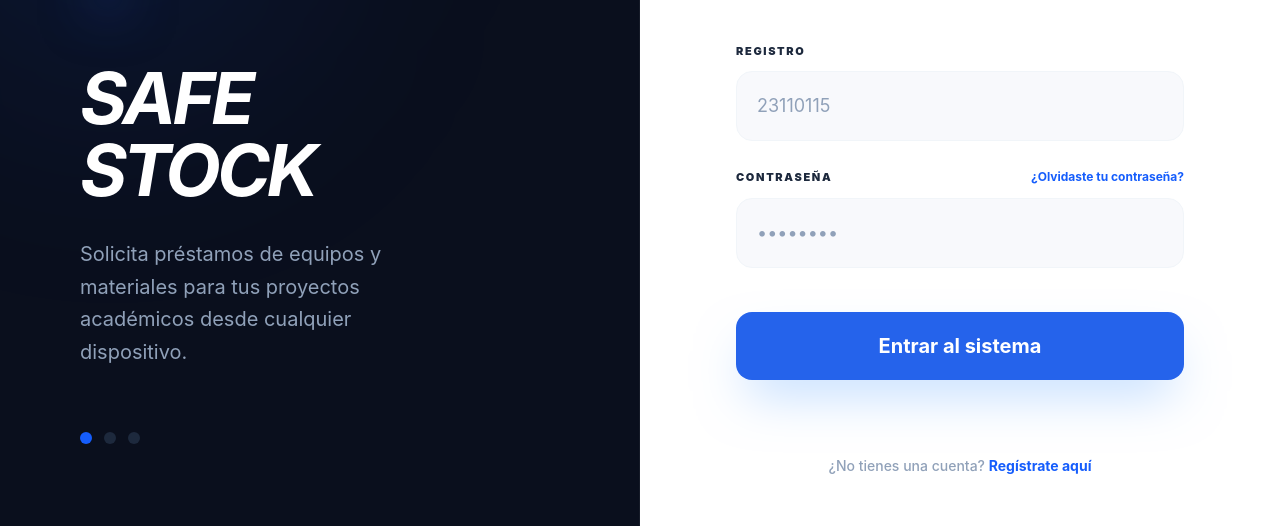
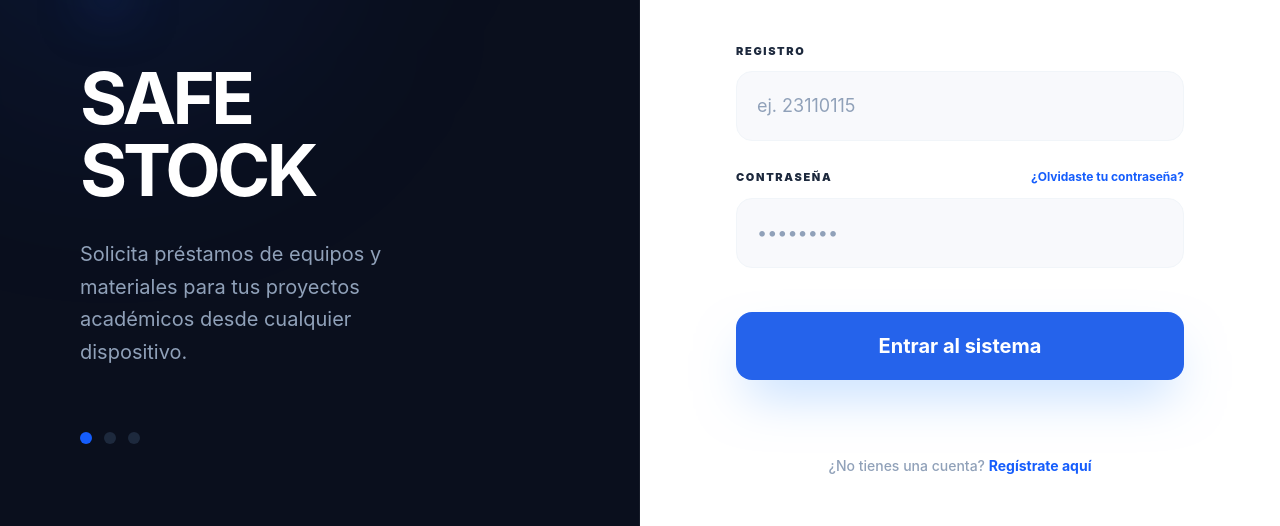
Before and after one commit to Gabbisita/Titulacion_Prueba, a React (Vite) app in the folder frontend/: page / in a window 1280 px wide. Shown: the part 207-733 px from the top of the page. Built offline with nearby package versions, Linux system fonts and the light colour scheme; no server answers.

Commit message:
Mejorar manejo de errores en el formulario de inicio de sesión.

```diff
--- a/frontend/src/pages/Login.jsx
+++ b/frontend/src/pages/Login.jsx
@@ -1,54 +1,60 @@
 import { useState } from 'react';
 import { useNavigate } from 'react-router-dom';
-import { loginUser } from '../services/authService'; // Importamos el servicio
+import { loginUser } from '../services/authService';
 
 const Login = () => {
   const navigate = useNavigate();
   const [email, setEmail] = useState('');
   const [registro, setRegistro] = useState('');
   const [loading, setLoading] = useState(false);
+  const [errorMessage, setErrorMessage] = useState('');
 
   const handleLogin = async (e) => {
     e.preventDefault();
     setLoading(true);
+    setErrorMessage('');
 
     try {
       const data = await loginUser(email, registro);
 
       if (data.status === "Success" || data.user) {
-        navigate('/inicio')
-      }else{
-        alert("No se encontró el usuario");
-        setLoading(false);
+        navigate('/inicio');
+      } else {
+        setErrorMessage("La información es incorrecta. Por favor, verifica tus datos.");
+        setEmail('');
+        setRegistro('');
       }
     } catch (mensajeError) {
-      alert(mensajeError); // Muestra el error que viene desde el servicio
+      setErrorMessage(mensajeError || "Error de conexión. Intenta más tarde.");
+      setEmail('');
+      setRegistro('');
+    } finally {
+      setLoading(false);
     }
-
   };
 
   return (
-    <div className="flex h-screen w-full bg-[#0a0f1d] overflow-hidden font-sans text-white">
+    <div className="flex h-screen w-full bg-[#0a0f1d] overflow-hidden font-sans text-white text-left">
 
-      {/* Branding */}
+      {/* Branding - Lado Izquierdo */}
       <div className="hidden md:flex w-1/2 bg-[#0a0f1d] p-20 flex-col justify-center relative border-r border-white/5">
         <div className="absolute w-96 h-96 bg-blue-600/10 rounded-full blur-[120px] -top-20 -left-20"></div>
 
         <div className="relative z-10">
-          <div className="flex items-center gap-4 mb-16">
+          <div className="flex items-center gap-4 mb-16 text-left">
             <div className="w-14 h-14 bg-[#2563eb] rounded-2xl flex items-center justify-center shadow-2xl shadow-blue-900/50">
               <span className="text-white font-black text-3xl">C</span>
             </div>
-            <div className="text-xs text-slate-400 font-bold uppercase tracking-[0.2em] leading-tight">
+            <div className="text-xs text-slate-400 font-bold uppercase tracking-[0.2em] leading-tight text-left">
               CETI División de Ingeniería<br/>Mecatrónica
             </div>
           </div>
 
-          <h1 className="text-7xl font-bold mb-8 tracking-tighter leading-none italic">
+          <h1 className="text-7xl font-bold mb-8 tracking-tighter leading-none text-left">
             SAFE<br/>STOCK
           </h1>
 
-          <p className="text-slate-400 text-xl max-w-sm leading-relaxed mb-16">
+          <p className="text-slate-400 text-xl max-w-sm leading-relaxed mb-16 text-left">
             Solicita préstamos de equipos y materiales para tus proyectos académicos desde cualquier dispositivo.
           </p>
 
@@ -60,32 +66,41 @@ const Login = () => {
         </div>
       </div>
 
-      {/* Formulario */}
-      <div className="w-full md:w-1/2 bg-white flex items-center justify-center p-12 lg:p-24">
+      {/* Formulario - Lado Derecho */}
+      <div className="w-full md:w-1/2 bg-white flex items-center justify-center p-12 lg:p-24 text-left">
         <div className="w-full max-w-md">
-          <div className="mb-12">
-            <h2 className="text-[#1a1f2e] text-4xl font-black mb-4 tracking-tight">Iniciar sesión</h2>
-            <p className="text-slate-500 text-lg">Bienvenido de nuevo, ingresa tus datos.</p>
+          <div className="mb-12 text-left">
+            <h2 className="text-[#1a1f2e] text-4xl font-black mb-4 tracking-tight text-left">Iniciar sesión</h2>
+            <p className="text-slate-500 text-lg text-left">Bienvenido de nuevo, ingresa tus datos.</p>
           </div>
 
           <form className="space-y-7" onSubmit={handleLogin}>
-            <div>
-              <label className="block text-[11px] font-black text-slate-800 uppercase tracking-[0.15em] mb-3">
+            {errorMessage && (
+              <div className="p-4 bg-red-50 border border-red-200 text-red-600 rounded-2xl text-sm font-bold animate-pulse text-center">
+                {errorMessage}
+              </div>
+            )}
+
+            <div className="text-left">
+              <label className="block text-[11px] font-black text-slate-800 uppercase tracking-[0.15em] mb-3 text-left">
                 Registro
               </label>
               <input
                 type="text"
                 required
-                placeholder="23110115"
+                placeholder="ej. 23110115"
                 value={email}
-                onChange={(e) => setEmail(e.target.value)}
-                className="w-full p-5 rounded-2xl bg-[#f8f9fc] border border-slate-100 text-slate-900 placeholder:text-slate-400 focus:ring-2 focus:ring-blue-500 focus:bg-white outline-none transition-all text-lg"
+                onChange={(e) => {
+                    setEmail(e.target.value);
+                    if(errorMessage) setErrorMessage('');
+                }}
+                className={`w-full p-5 rounded-2xl bg-[#f8f9fc] border ${errorMessage ? 'border-red-300' : 'border-slate-100'} text-slate-900 placeholder:text-slate-400 focus:ring-2 focus:ring-blue-500 focus:bg-white outline-none transition-all text-lg`}
               />
             </div>
 
-            <div>
+            <div className="text-left">
               <div className="flex justify-between items-center mb-3">
-                <label className="text-[11px] font-black text-slate-800 uppercase tracking-[0.15em]">
+                <label className="text-[11px] font-black text-slate-800 uppercase tracking-[0.15em] text-left">
                   Contraseña
                 </label>
                 <button type="button" className="text-xs font-bold text-blue-600 hover:text-blue-700">
@@ -97,8 +112,11 @@ const Login = () => {
                 required
                 placeholder="••••••••"
                 value={registro}
-                onChange={(e) => setRegistro(e.target.value)}
-                className="w-full p-5 rounded-2xl bg-[#f8f9fc] border border-slate-100 text-slate-900 placeholder:text-slate-400 focus:ring-2 focus:ring-blue-500 focus:bg-white outline-none transition-all text-lg"
+                onChange={(e) => {
+                    setRegistro(e.target.value);
+                    if(errorMessage) setErrorMessage('');
+                }}
+                className={`w-full p-5 rounded-2xl bg-[#f8f9fc] border ${errorMessage ? 'border-red-300' : 'border-slate-100'} text-slate-900 placeholder:text-slate-400 focus:ring-2 focus:ring-blue-500 focus:bg-white outline-none transition-all text-lg`}
               />
             </div>
 
```
